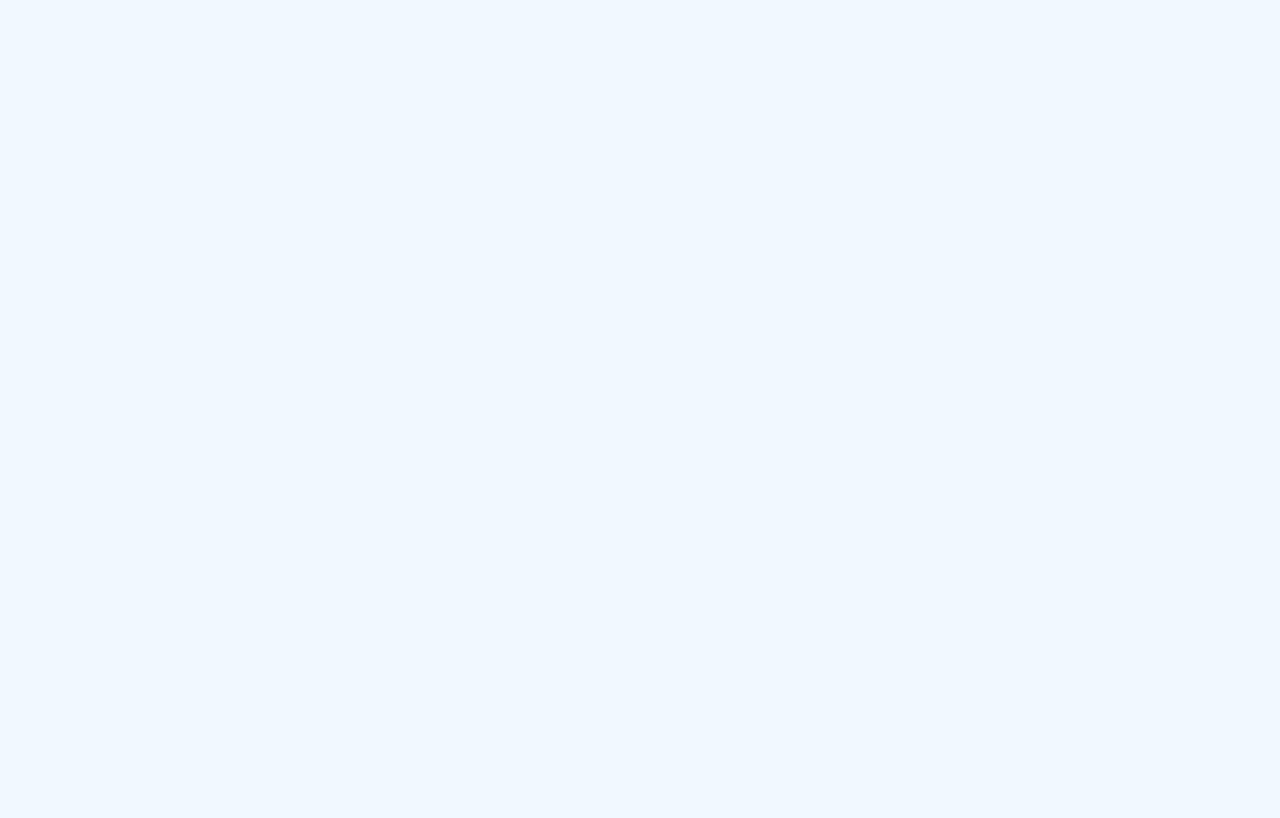
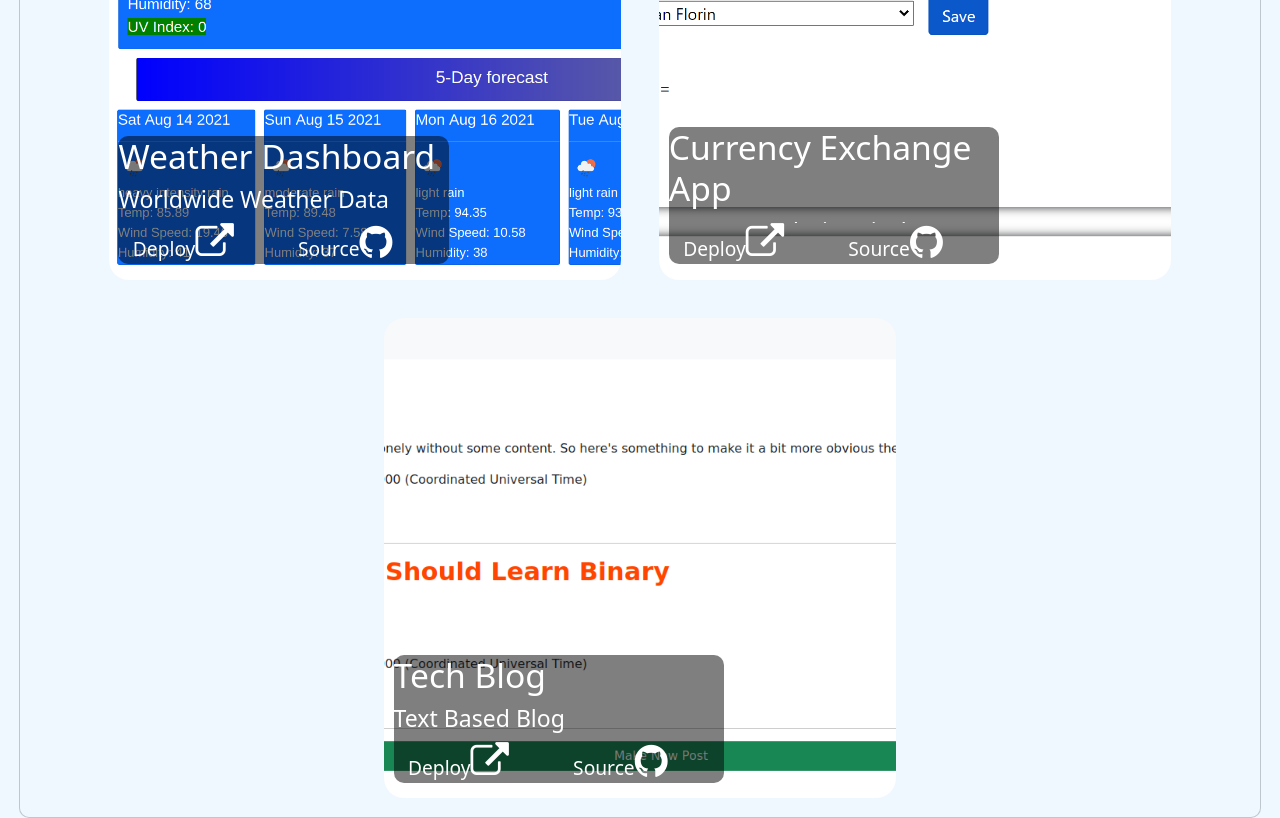
Before and after one commit to iatenine/react-portfolio, a React (Create React App) app: page / in a window 1280 px wide. Shown: the part 1340-2158 px from the top of the page. Before the commit the page ends 1306 px from the top, so only its background shows below. Built offline with nearby package versions, Linux system fonts and the light colour scheme.

Commit message:
Moved project data to its own js file and created a 'data' directory

```diff
--- a/src/components/Gallery.js
+++ b/src/components/Gallery.js
@@ -1,70 +1,19 @@
 import React from "react";
-import dayPlannerPreview from "../img/previews/planner-preview-desktop.png";
-import ultimateSystemPreview from "../img/previews/ultimate-system-splash.png";
 import { Project } from "./Project";
-
-/*
-  addProject(
-    "Currency Exchange App",
-    "Current and Historical Forex Data",
-    "assets/img/previews/updated-forex-app.png",
-    "Form with options to select different currencies and set the date to check the exchange rate",
-    "https://iatenine.github.io/currency-exchange-app/",
-    "https://github.com/iatenine/currency-exchange-app"
-  );
-
-  addProject(
-    "Weather Dashboard",
-    "Worldwide Weather Data",
-    "assets/img/previews/weather-preview-desktop.png",
-    "5 day forecast app with city lookup and auto-complete",
-    "https://iatenine.github.io/weather-dashboard/",
-    "https://github.com/iatenine/weather-dashboard"
-  );
-
-  addProject(
-    "Tech Blog",
-    "Text Based Blog",
-    "assets/img/previews/tech-blog-preview.png",
-    "User dashboard with options to create, view, update and delete posts",
-    "https://immense-stream-52076.herokuapp.com/dashboard",
-    "https://github.com/iatenine/tech-blog"
-  );
-*/
+import { Projects } from "../data/projects";
 
 export const Gallery = () => {
   const title = `Projects`;
-  const dProject = {
-    title: "Day Planner",
-    subtitle: "Hourly Day Planner",
-    image: dayPlannerPreview,
-    altText: "Hourly day planner",
-    deploymentLink: "https://iatenine.github.io/day-planner/",
-    sourceLink: "https://github.com/iatenine/day-planner",
-  };
-
-  const eProject = {
-    title: "Ultimate System",
-    subtitle: "Steam Match Finding Service",
-    image: ultimateSystemPreview,
-    altText: "Splash page prompting user to login or signup",
-    deploymentLink: "https://blooming-stream-34219.herokuapp.com/",
-    sourceLink: "https://github.com/iatenine/ultimate-system",
-  };
 
   return (
     <section className="hoverable" id="projects">
       <h2>{title}</h2>
 
-      {/* <!-- Gallery --> */}
-      <div className="gallery header">
-        {/* <!-- Gallery Showcase Project --> */}
-      </div>
-
+      {/* Populate gallery with projects */}
       <div className="gallery main-gallery">
-        {/* <!-- Gallery Main Section --> */}
-        <Project props={dProject} />
-        <Project props={eProject} />
+        {Projects.map((project) => (
+          <Project key={project.title} props={project} />
+        ))}
       </div>
     </section>
   );
--- /dev/null
+++ b/src/data/projects.js
@@ -0,0 +1,50 @@
+import dayPlannerPreview from "../img/previews/planner-preview-desktop.png";
+import ultimateSystemPreview from "../img/previews/ultimate-system-splash.png";
+import weatherAppPreview from "../img/previews/weather-preview-desktop.png";
+import currencyPreview from "../img/previews/currency-preview-2.png";
+import blogPreview from "../img/previews/tech-blog-preview.png";
+
+export const Projects = [
+  {
+    title: "Day Planner",
+    subtitle: "Hourly Day Planner",
+    image: dayPlannerPreview,
+    altText: "Hourly day planner",
+    deploymentLink: "https://iatenine.github.io/day-planner/",
+    sourceLink: "https://github.com/iatenine/day-planner",
+  },
+  {
+    title: "Ultimate System",
+    subtitle: "Steam Match Finding Service",
+    image: ultimateSystemPreview,
+    altText: "Splash page prompting user to login or signup",
+    deploymentLink: "https://blooming-stream-34219.herokuapp.com/",
+    sourceLink: "https://github.com/iatenine/ultimate-system",
+  },
+  {
+    title: "Weather Dashboard",
+    subtitle: "Worldwide Weather Data",
+    image: weatherAppPreview,
+    altText: "5 Day Forecast App with City Lookup and Auto-Complete",
+    deploymentLink: "https://iatenine.github.io/weather-dashboard/",
+    sourceLink: "https://github.com/iatenine/weather-dashboard",
+  },
+  {
+    title: "Currency Exchange App",
+    subtitle: "Current and Historical Forex Data",
+    image: currencyPreview,
+    altText:
+      "Form with options to select different currencies and set the date to check the exchange rate",
+    deploymentLink: "https://iatenine.github.io/currency-exchange-app/",
+    sourceLink: "https://github.com/iatenine/currency-exchange-app",
+  },
+  {
+    title: "Tech Blog",
+    subtitle: "Text Based Blog",
+    image: blogPreview,
+    altText:
+      "User dashboard with options to create, view, update and delete posts",
+    deploymentLink: "https://immense-stream-52076.herokuapp.com/dashboard",
+    sourceLink: "https://github.com/iatenine/tech-blog",
+  },
+];
```
